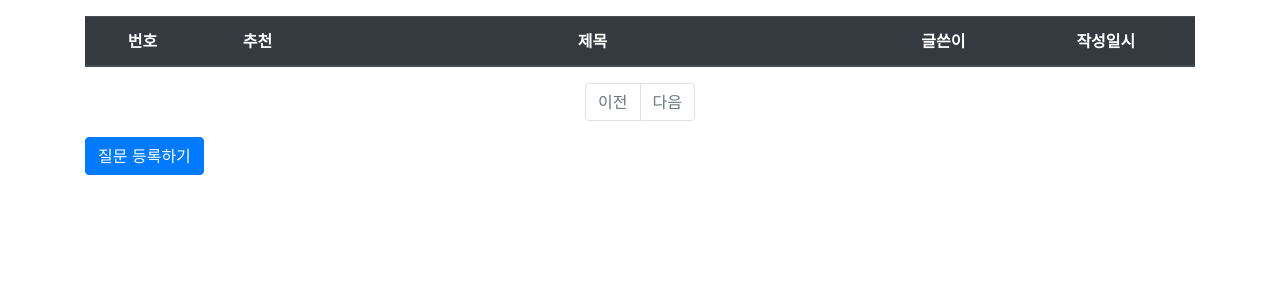
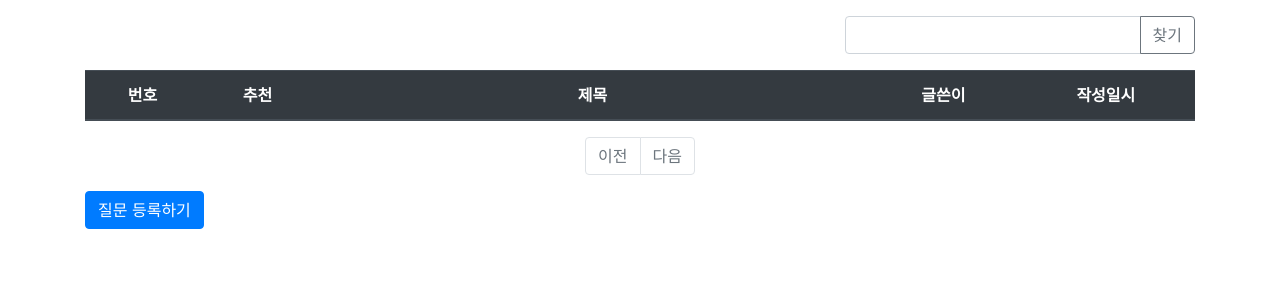
Before and after one commit to lee-kangpyo/flask-nb, a Flask app: page /question/list/ in a window 1280 px wide. Shown: the part 57-357 px from the top of the page. Run offline with Flask 2, Linux system fonts and the light colour scheme; data that the repository does not hold is empty; some libraries are stand-ins or nearby versions.

Commit message:
리스트 페이지에 검색창 추가하기

```diff
--- a/pybo/templates/question/question_list.html
+++ b/pybo/templates/question/question_list.html
@@ -1,6 +1,14 @@
 {% extends 'base.html' %}
 {% block content %}
 <div class="container my-3">
+    <div class = "row justify-content-end my-3">
+        <div class="col-4 input-group">
+            <input type="text" class="form-control kw" value="{{ kw or ''}}">
+            <div class="input-group-append">
+                <button class="btn btn-outline-secondary" type="button" id="btn_search">찾기</button>
+            </div>
+        </div>
+    </div>
     <table class="table">
         <thead class="thead-dark">
             <th class="text-center">번호</th>
```
